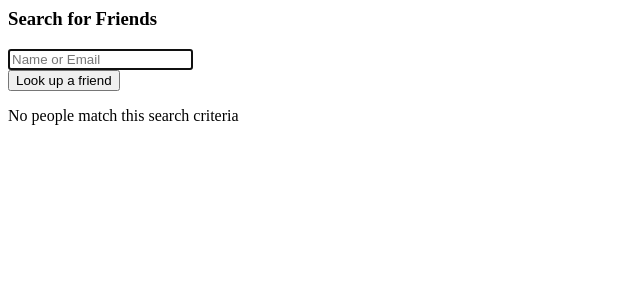
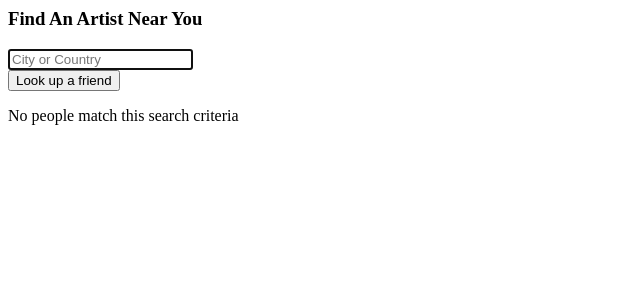
Before and after one commit to houripj357/artbnb, a Rails app: page /search_friends in a window 1280 px wide. Shown: the top 300 px of the page, without its empty margins (0-640 px from the left). Run offline with Rails 7, Linux system fonts and the light colour scheme; a user stored in the database is signed in; parts of the project's set-up code (start-up, migrations or seed data) failed here and were passed over; some libraries are stand-ins or nearby versions.

Commit message:
updates search

```diff
--- a/app/views/friends/_lookup.html.erb
+++ b/app/views/friends/_lookup.html.erb
@@ -1,11 +1,11 @@
 <div id="friend-lookup">
-	<h3>Search for Friends</h3>
+	<h3 class="center">Find An Artist Near You</h3>
 		<%= form_tag search_friends_path, remote: true, method: :get, id: 'friend-lookup-form' do %>
 			<div class="form-group row no-padding text-center col-md-12">
 				<div class="col-md-10">
 					<%= text_field_tag :search_param,
 						params[:search_param],
-						placeholder: 'Name or Email',
+						placeholder: 'City or Country',
 						autofocus: true,
 						class: 'form-control search-box input-lg' %>
 				</div>
@@ -19,15 +19,26 @@
 <%= render 'shared/spinner' %>
 	<% if @users %>
 	<% if @users.size > 0 %>
+		<div class="row">
+			<div class="col-md-12">
+				<div class="col-md-12 center">
 					<h3>Search Results</h3>
-			<div id="friend-lookup-results" class="well results-block col-md-10">
+				</div>
+				<div class="col-md-1">
+				</div>
+					<div id="friend-lookup-results center" class="well results-block col-md-10">
 						<table class="search-results-table col-md-12">
 							<tbody>
 								<% @users.each do |user| %>
 									<tr>
+										<td><%= image_tag user.profile.url(:thumb), width: 60 %></td>
 										<td><strong>Name:</strong> <%= user.name %></td>
-								<td><strong>Email:</strong> <%= user.email %></td>
-								<td><%= link_to "View Profile", user_path(user), class: "btn btn-xs green-button" %>
+										<td><strong>Location:</strong> <%= user.city %>, <%= user.country %></td>
+										<td><strong>Role:</strong> <%= user.role %></td>
+										<td>
+											<%= link_to "View Profile", user_path(user), class: "btn btn-xs green-button" %>
+										</td>
+										<td>
 											<% if current_user.not_friends_with?(user.id) %>
 											<%= link_to "Add as friend", add_friend_path(user: current_user, friend: user),
 												class: 'btn btn-xs green-button', method: :post %>
@@ -37,10 +48,13 @@
 												</span>
 											<% end %>
 										</td>
+										<td><%= link_to "Send Message", new_conversation_path(user), class: "btn btn-xs green-button" %></td>
 									</tr>
 								<% end %>
 							</tbody>
 						</table>
+					</div>
+					<div class="col-md-1">
 					</div>
 											<% else %>
 												<p class="lead col-md-12">
@@ -48,5 +62,7 @@
 												</p>
 										<% end %>
 							<% end %>
+			</div>
+		</div>
 <div id="friend-lookup-errors"></div>
 </div>
--- a/app/views/users/_search.html.erb
+++ b/app/views/users/_search.html.erb
@@ -64,7 +64,7 @@
 			<div class="col-md-1">
 			</div>
 									<% else %>
-										<p class="lead col-md-12">
+										<p class="lead col-md-12 center">
 											No people match this search criteria
 										</p>
 								<% end %>
```
Lines whose indentation alone changed are shown as unchanged.
